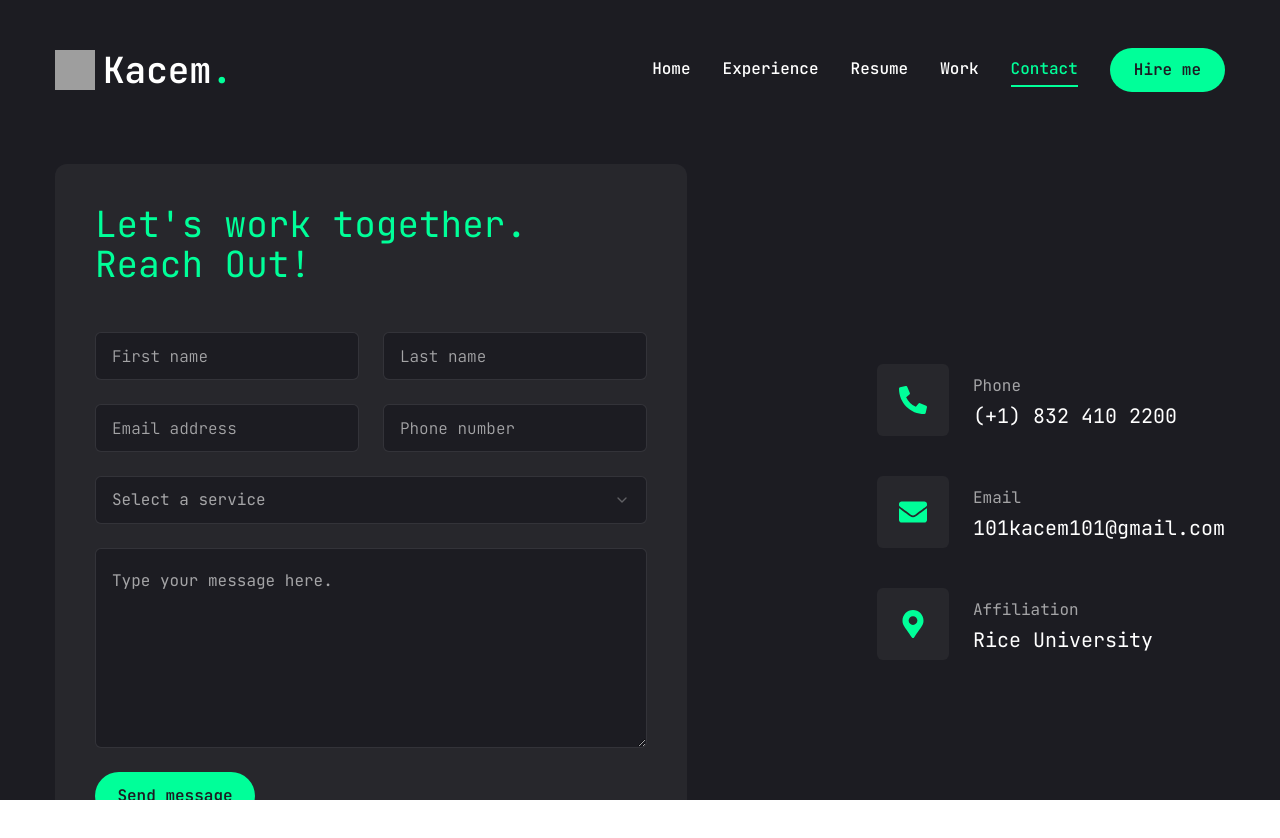
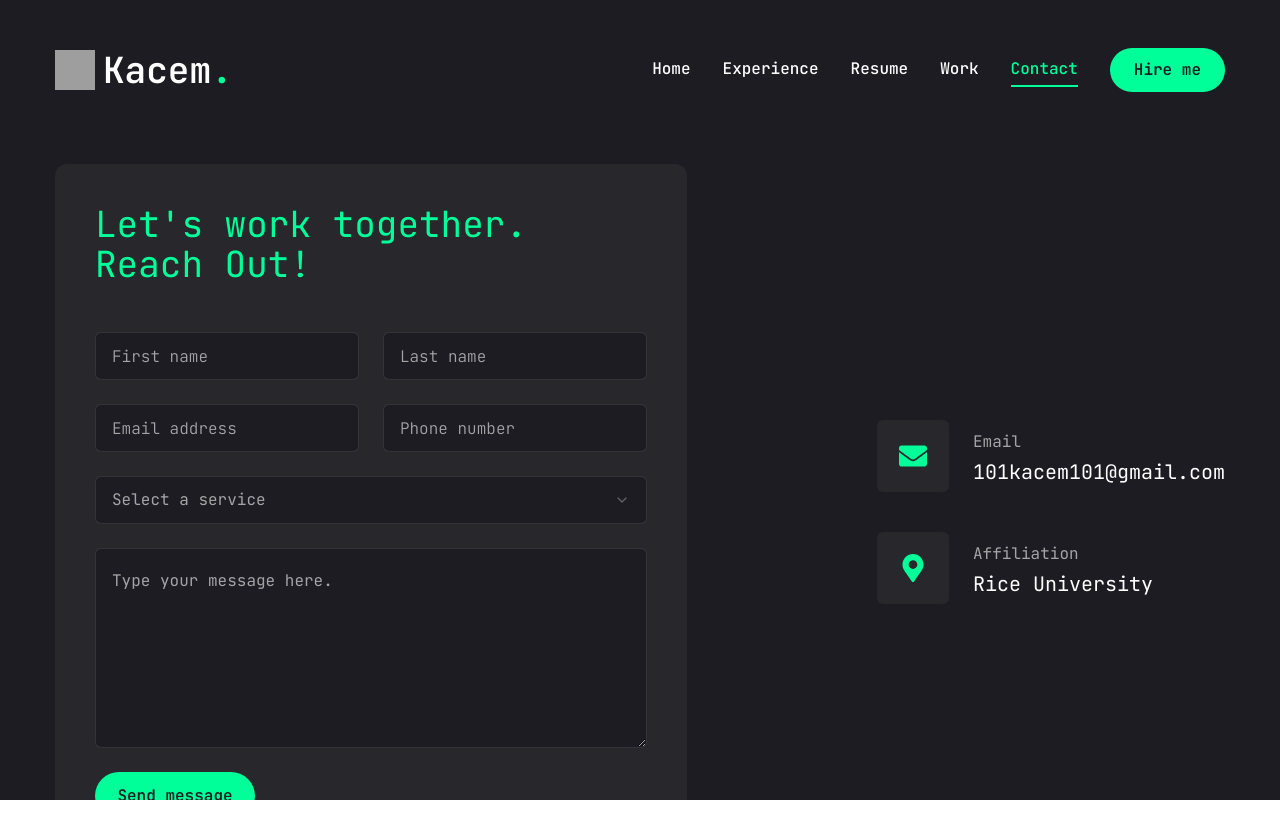
Before and after one commit to kaeskiio/kacem-portfolio, a Next.js app: page /contact in a window 1280 px wide. Shown: the top 838 px of the page. Built offline with nearby package versions, Linux system fonts and the light colour scheme; grey boxes are pictures that could not be loaded.

Commit message:
change #

```diff
--- a/app/contact/page.jsx
+++ b/app/contact/page.jsx
@@ -17,11 +17,6 @@ import {
 import { FaPhoneAlt, FaEnvelope, FaMapMarkerAlt } from "react-icons/fa";
 
 const info = [
-  {
-    icon: <FaPhoneAlt />,
-    title: "Phone",
-    description: "(+1) 832 410 2200",
-  },
   {
     icon: <FaEnvelope />,
     title: "Email",
```
